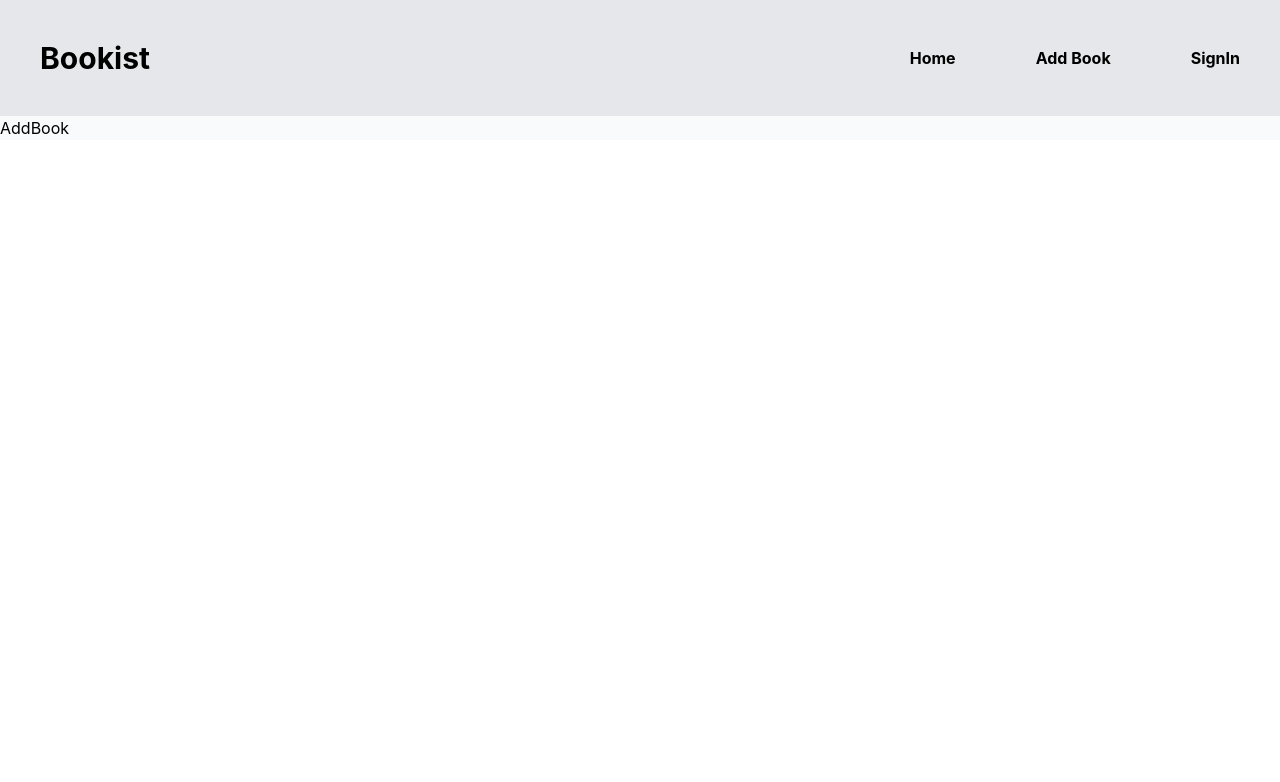
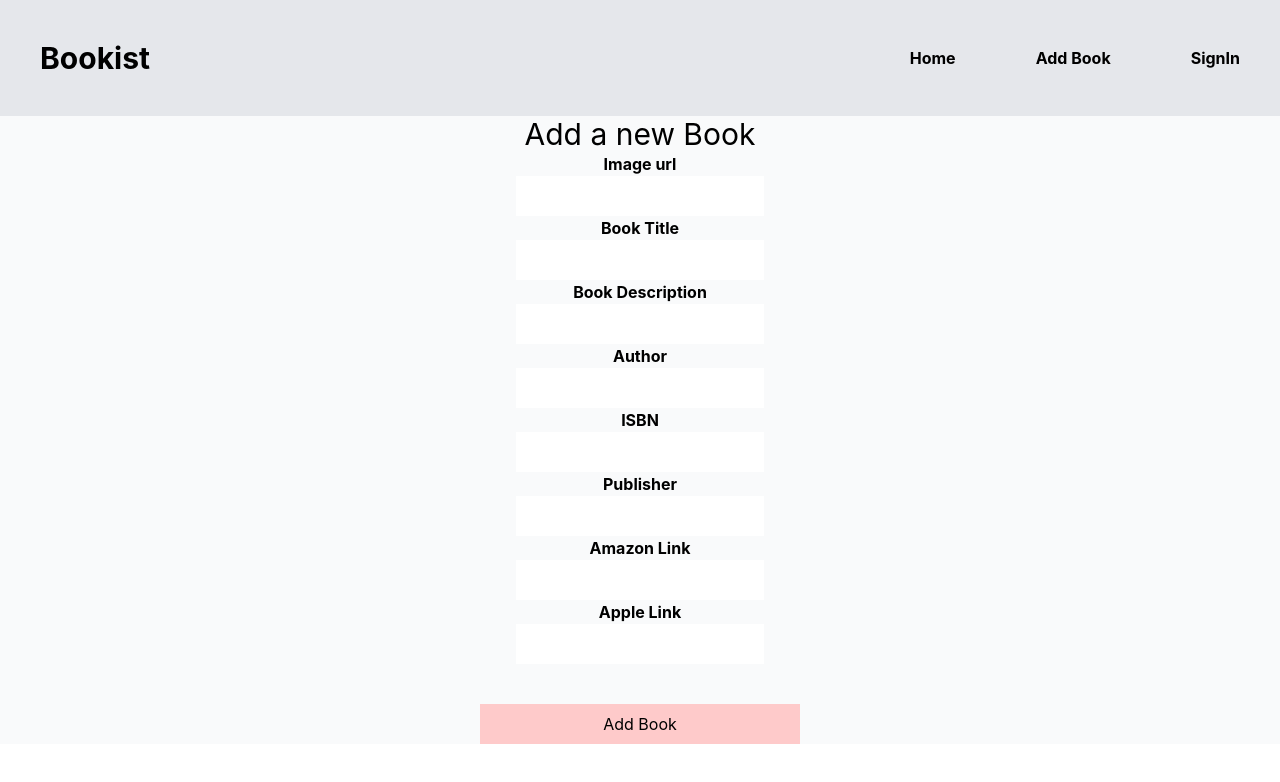
Before and after one commit to leroy-netizen/bookist, a React (Create React App) app: page /addbook in a window 1280 px wide. Shown: the top 782 px of the page. Built offline with nearby package versions, Linux system fonts and the light colour scheme.

Commit message:
add book page

```diff
--- a/src/App.js
+++ b/src/App.js
@@ -15,7 +15,7 @@ function App() {
 	return (
 		<Router>
 			<NavBar />
-			<div className='App bg-gray-50'>
+			<div className='App bg-gray-50 h-full'>
 				<Routes>
 					<Route path='/' element={<Books />} />
 					<Route path='/addbook' element={<AddBook />} />
--- a/src/components/BookDetails/BookDetails.jsx
+++ b/src/components/BookDetails/BookDetails.jsx
@@ -1,42 +1,26 @@
 /** @format */
-import { useEffect } from 'react';
+// import { useEffect, useState } from 'react';
 import { useParams } from 'react-router-dom';
 import useFetch from '../../customHooks/useFetch';
 const BookDetails = () => {
-	// const { id } = useParams();
-	// const {
-	// 	isLoading,
-	// 	data: book,
-	// 	error,
-	// } = useFetch(`https://root-classy-raccoon.glitch.me/books/${id}`);
-	useEffect(() => {
-		fetch(`https://root-classy-raccoon.glitch.me/books/${id}`)
-			.then((r) => r.json())
-			.then((data) => console.log(data));
-	}, []);
-	// console.log(book);
+	const { id } = useParams();
+	const {
+		isLoading,
+		data: book,
+		error,
+	} = useFetch(`https://root-classy-raccoon.glitch.me/books/${id}`);
+	// const [book, setBook] = useState('');
+	// useEffect(() => {
+	// 	fetch(`https://root-classy-raccoon.glitch.me/books/${id}`)
+	// 		.then((r) => r.json())
+	// 		.then((data) => setBook(data));
+	// }, []);
+	console.log(book);
 	return (
-		<div>{book}</div>
-		// <div>
-		// 	{isLoading && <h1>Loading ...</h1>}
-		// 	{error && <div>{error}</div>}
-		// 	{book && (
-		// 		<div>
-		// 			<p>{book.book_title}</p>
-		// 		</div>
-		// 	)}
-		// 	{book &&
-		// 		book.reviews.map((review) => (
-		// 			<div key={review.id}>
-		// 				<p>review.author</p>
-		// 				<p>review.text</p>
-		// 				<p>review.author</p>
-		// 			</div>
-		// 		))}
-		// 	{console.log(book.Title)}
-
-		// 	<h1> Book Details {id}</h1>
-		// </div>
+		<div>
+			{isLoading && <div> Loading ...</div>}
+			{error && <div> {error}</div>}
+		</div>
 	);
 };
 export default BookDetails;
--- a/src/components/Books/Books.component.jsx
+++ b/src/components/Books/Books.component.jsx
@@ -20,7 +20,7 @@ const Books = () => {
 		<div>
 			<h1 className='font-bold text-center text-4xl py-10'>Bookist</h1>
 			<input
-				className='text-center my-10 w-200'
+				className='tw:1/4 h-10 m-auto mb-20'
 				type='text'
 				placeholder='Search'
 				onChange={(e) => setSearchTerm(e.target.value)}
--- a/src/pages/AddBooks/AddBooks.page.jsx
+++ b/src/pages/AddBooks/AddBooks.page.jsx
@@ -1,9 +1,44 @@
 /** @format */
-
-import React from 'react';
+import { useState } from 'react';
 
 const AddBook = () => {
-	return <div>AddBook</div>;
+	const [imgUrl, setImgUrl] = useState('');
+	const [title, setTitle] = useState('');
+	const [bookDesc, setBookDesc] = useState('');
+	const [author, setAuthor] = useState('');
+	const [isbn, setIsbn] = useState('');
+	const [publisher, setPublisher] = useState('');
+	const [amznLink, setAmznLink] = useState('');
+	const [appleLink, setAppleLink] = useState('');
+	return (
+		<div className='flex flex-col'>
+			<h2 className='flex m-auto text-3xl'>Add a new Book</h2>
+			<form className='flex flex-col'>
+				<label className='font-bold font-lg m-auto'>Image url</label>
+				<input type='text' required value={imgUrl} className='h-10 m-auto' />
+				<label className='font-bold font-lg m-auto'>Book Title</label>
+				<input type='text' required value={title} className='h-10 m-auto' />
+				<label className='font-bold font-lg m-auto'>Book Description</label>
+				<input type='text' required value={bookDesc} className='h-10 m-auto' />
+				<label className='font-bold font-lg m-auto'>Author</label>
+				<input type='text' required value={author} className='h-10 m-auto' />
+				<label className='font-bold font-lg m-auto'>ISBN</label>
+				<input type='text' required value={isbn} className='h-10 m-auto' />
+				<label className='font-bold font-lg m-auto'>Publisher</label>
+				<input type='text' required vlaue={publisher} className='h-10 m-auto' />
+				<label className='font-bold font-lg m-auto'>Amazon Link</label>
+				<input type='text' required value={amznLink} className='h-10 m-auto' />
+				<label className='font-bold font-lg m-auto'>Apple Link</label>
+				<input
+					type='text'
+					required
+					value={appleLink}
+					className='h-10 m-auto mb-10'
+				/>
+				<button className='bg-red-200 w-1/4 h-10 m-auto'>Add Book</button>
+			</form>
+		</div>
+	);
 };
 
 export default AddBook;
```
